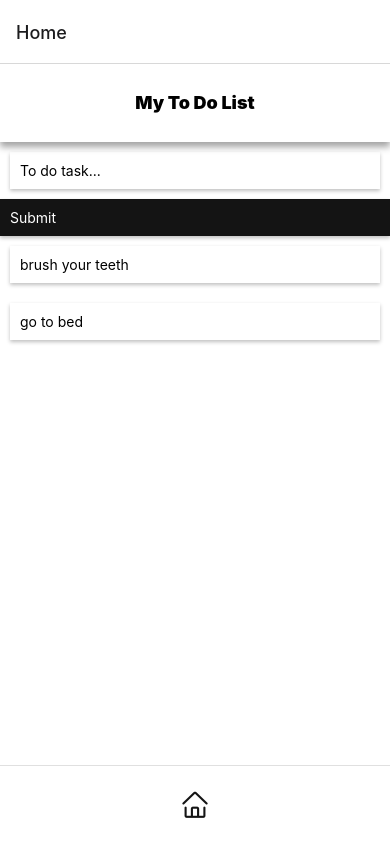
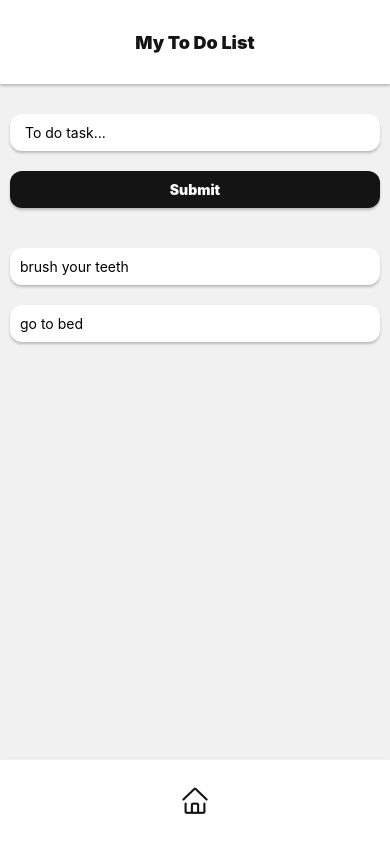
Before and after one commit to MarcelBasa/toDoListReactNative, a React Native app: screen / in a window 390 px wide. Built offline with nearby package versions, Linux system fonts and the light colour scheme.

Commit message:
Final version

```diff
--- a/App.js
+++ b/App.js
@@ -1,16 +1,15 @@
-import React, {useState, useEffect} from 'react';
+import React, { useState, useEffect } from 'react';
 import { NavigationContainer } from '@react-navigation/native';
 import { createNativeStackNavigator } from '@react-navigation/native-stack';
 
 import Home from './src/screens/Home';
 import ChosenTask from './src/screens/ChosenTask';
 
-const Stack=createNativeStackNavigator();
+const Stack = createNativeStackNavigator();
 
 export default function App() {
-  // GLOBALSTATE MANAGEMENT
-
-  const [toDoList, setToDoList] = useState([{id: 1, task: 'brush your teeth'}]);
+  // globalstate management
+  const [toDoList, setToDoList] = useState([{ id: 1, task: 'brush your teeth' }]);
   const [task, setTask] = useState('');
   const [chosenTask, setChosenTask] = useState('');
 
@@ -19,17 +18,17 @@ export default function App() {
     task, setTask,
     chosenTask, setChosenTask
   }
-  // NAVIGATION
 
+  // navigation
   return (
     <NavigationContainer>
       <Stack.Navigator>
 
-        <Stack.Screen name="Home" option={{headerShown: false}}>
+        <Stack.Screen name="Home" options={{ headerShown: false }}>
           {props => <Home {...props} GlobalState={GlobalState} />}
         </Stack.Screen>
 
-        <Stack.Screen name="ChosenTask" option={{headerShown: false}}>
+        <Stack.Screen name="ChosenTask" options={{ headerShown: false }}>
           {props => <ChosenTask {...props} GlobalState={GlobalState} />}
         </Stack.Screen>
 
--- a/src/Components/Footer.js
+++ b/src/Components/Footer.js
@@ -1,9 +1,8 @@
-import { StyleSheet, View, Text } from 'react-native';
+import { StyleSheet, View, Text } from "react-native";
 
 import Icon from 'react-native-vector-icons/AntDesign';
 
-
-export default function Footer({navigation}){
+export default function Footer({ navigation }) {
     return (
         <View style={styles.footer}>
             <Icon
@@ -13,20 +12,29 @@ export default function Footer({navigation}){
                 onPress={() => navigation.navigate('Home')}
             />
         </View>
-    );
+    )
 }
 
 const styles = StyleSheet.create({
-    footer:{
+    footer: {
         flex: 1,
         width: '100%',
         alignItems: 'center',
         justifyContent: 'center',
-
+        backgroundColor: 'white',
+        shadowColor: "#000",
+        shadowOffset: {
+            width: 0,
+            height: 6,
+        },
+        shadowOpacity: 0.37,
+        shadowRadius: 7.49,
+        elevation: 12,
+        zIndex: 5,
         borderTopWidth: 1,
-        borderTopColor: '#14141420'
+        borderTopColor: '#14141410'
     },
-    text:{
+    text: {
         fontSize: 18,
         fontWeight: '900'
     }
--- a/src/Components/Header.js
+++ b/src/Components/Header.js
@@ -1,34 +1,35 @@
-import { StyleSheet, View, Text } from 'react-native';
+import { StyleSheet, View, Text } from "react-native";
 import Constants from 'expo-constants';
 
-export default function Header(){
+export default function Header() {
     return (
         <View style={styles.header}>
             <Text style={styles.text}>My To Do List</Text>
         </View>
-    );
+    )
 }
 
 const styles = StyleSheet.create({
-    header:{
+    header: {
         flex: 1,
         width: '100%',
         alignItems: 'center',
         justifyContent: 'center',
+        backgroundColor: 'white',
         paddingTop: Constants.statusBarHeight,
         shadowColor: "#000",
         shadowOffset: {
             width: 0,
-            height: 5,
+            height: 2,
         },
-        shadowOpacity: 0.36,
-        shadowRadius: 6.68,
-
-        elevation: 11,
+        shadowOpacity: 0.23,
+        shadowRadius: 2.62,
+        elevation: 4,
         zIndex: 5
     },
-    text:{
+    text: {
         fontSize: 18,
-        fontWeight: '900'
+        fontWeight: '900',
+        color: '#141414'
     }
 })
--- a/src/screens/ChosenTask.js
+++ b/src/screens/ChosenTask.js
@@ -1,10 +1,10 @@
-import React, {useState, useEffect} from 'react';
+import React, { useState, useEffect } from 'react';
 import { StyleSheet, View, Text, TextInput, TouchableOpacity, FlatList } from 'react-native';
 
 import Header from '../Components/Header';
 import Footer from '../Components/Footer';
 
-export default function ChosenTask({ navigation, GlobalState }){
+export default function ChosenTask({ navigation, GlobalState }) {
     const { chosenTask } = GlobalState;
 
     return (
@@ -13,9 +13,9 @@ export default function ChosenTask({ navigation, GlobalState }){
             <View style={styles.body}>
                 <Text>{chosenTask.task}</Text>
             </View>
-            <Footer navigation={navigation}/>
+            <Footer navigation={navigation} />
         </View>
-    );
+    )
 }
 
 const styles = StyleSheet.create({
@@ -25,10 +25,10 @@ const styles = StyleSheet.create({
         alignItems: 'center',
         justifyContent: 'center'
     },
-    body:{
+    body: {
         flex: 8,
         width: '100%',
-        backgroundColor: '#14141405',
+        backgroundColor: '#14141410',
         alignItems: 'center',
         justifyContent: 'center'
     }
--- a/src/screens/Home.js
+++ b/src/screens/Home.js
@@ -1,39 +1,38 @@
-import React, {useState, useEffect} from 'react';
+import React, { useState, useEffect } from 'react';
 import { StyleSheet, View, Text, TextInput, TouchableOpacity, FlatList } from 'react-native';
 
 import Header from '../Components/Header';
 import Footer from '../Components/Footer';
 
-export default function Home({ navigation, GlobalState }){
+export default function Home({ navigation, GlobalState }) {
     const { toDoList, setToDoList, task, setTask, setChosenTask } = GlobalState;
 
     useEffect(() => {
-        setToDoList(prevState => [...prevState, {id: 2, task: "go to bed"}])
-    }, []);
+        setToDoList(prevState => [...prevState, { id: 2, task: 'go to bed' }])
+    }, [])
 
-    const renderItem = ({item}) => {
+    const renderItem = ({ item }) => {
         return (
-        <TouchableOpacity
-            style={styles.task}
-            onPress={()=>handleChooseTask(item)}
-        >
-
-            <Text>{item.task}</Text>
-        </TouchableOpacity>
-        );
+            <TouchableOpacity
+                style={styles.task}
+                onPress={() => handleChooseTask(item)}
+            >
+                <Text>{item.task}</Text>
+            </TouchableOpacity>
+        )
     }
 
     const handleSaveTask = () => {
-        const index = toDoList.length +1;
+        const index = toDoList.length + 1;
 
-        setToDoList(prevState => [...prevState, {id: index, task: task}])
+        setToDoList(prevState => [...prevState, { id: index, task: task }]);
 
         setTask('');
     }
 
     const handleChooseTask = (item) => {
         setChosenTask(item);
-        navigation.navigate("ChosenTask");
+        navigation.navigate('ChosenTask');
     }
 
     return (
@@ -44,13 +43,13 @@ export default function Home({ navigation, GlobalState }){
                     style={styles.input}
                     onChangeText={setTask}
                     value={task}
-                    placeholder='To do task...'
+                    placeholder="To do task..."
                 />
                 <TouchableOpacity
                     style={styles.button}
                     onPress={() => handleSaveTask()}
                 >
-                    <Text style={styles.buttonText}>Submit</Text>
+                    <Text style={styles.buttonText} >Submit</Text>
                 </TouchableOpacity>
                 <FlatList
                     data={toDoList}
@@ -58,9 +57,9 @@ export default function Home({ navigation, GlobalState }){
                     keyExtractor={item => item.id}
                 />
             </View>
-            <Footer navigation={navigation}/>
+            <Footer navigation={navigation} />
         </View>
-    );
+    )
 }
 
 const styles = StyleSheet.create({
@@ -70,51 +69,62 @@ const styles = StyleSheet.create({
         alignItems: 'center',
         justifyContent: 'center'
     },
-    body:{
+    body: {
         flex: 8,
-        width: '100%'
+        width: '100%',
+        backgroundColor: '#14141410'
     },
-    task:{
+    task: {
+        backgroundColor: 'white',
         padding: 10,
         margin: 10,
+        borderRadius: 12,
         shadowColor: "#000",
         shadowOffset: {
             width: 0,
             height: 2,
         },
-        shadowOpacity: 0.25,
-        shadowRadius: 3.84,
-
-        elevation: 1
+        shadowOpacity: 0.23,
+        shadowRadius: 2.62,
+        elevation: 4,
     },
-    input:{
-        padding: 10,
+    input: {
+        backgroundColor: 'white',
+        padding: 15,
+        paddingTop: 10,
+        paddingBottom: 10,
         margin: 10,
+        marginTop: 30,
+        borderRadius: 12,
         shadowColor: "#000",
         shadowOffset: {
             width: 0,
             height: 2,
         },
-        shadowOpacity: 0.25,
-        shadowRadius: 3.84,
-
-        elevation: 1
+        shadowOpacity: 0.23,
+        shadowRadius: 2.62,
+        elevation: 4,
     },
-    button:{
-        backgroundColor: "#141414",
-        padding: 10,
-        maring: 10,
+    button: {
+        alignItems: 'center',
+        backgroundColor: '#141414',
+        padding: 15,
+        paddingTop: 10,
+        paddingBottom: 10,
+        margin: 10,
+        marginBottom: 30,
+        borderRadius: 12,
         shadowColor: "#000",
         shadowOffset: {
             width: 0,
             height: 2,
         },
-        shadowOpacity: 0.25,
-        shadowRadius: 3.84,
-
-        elevation: 1
+        shadowOpacity: 0.23,
+        shadowRadius: 2.62,
+        elevation: 4,
     },
-    buttonText:{
-        color: 'white'
+    buttonText: {
+        color: 'white',
+        fontWeight: '900'
     }
 })
```
